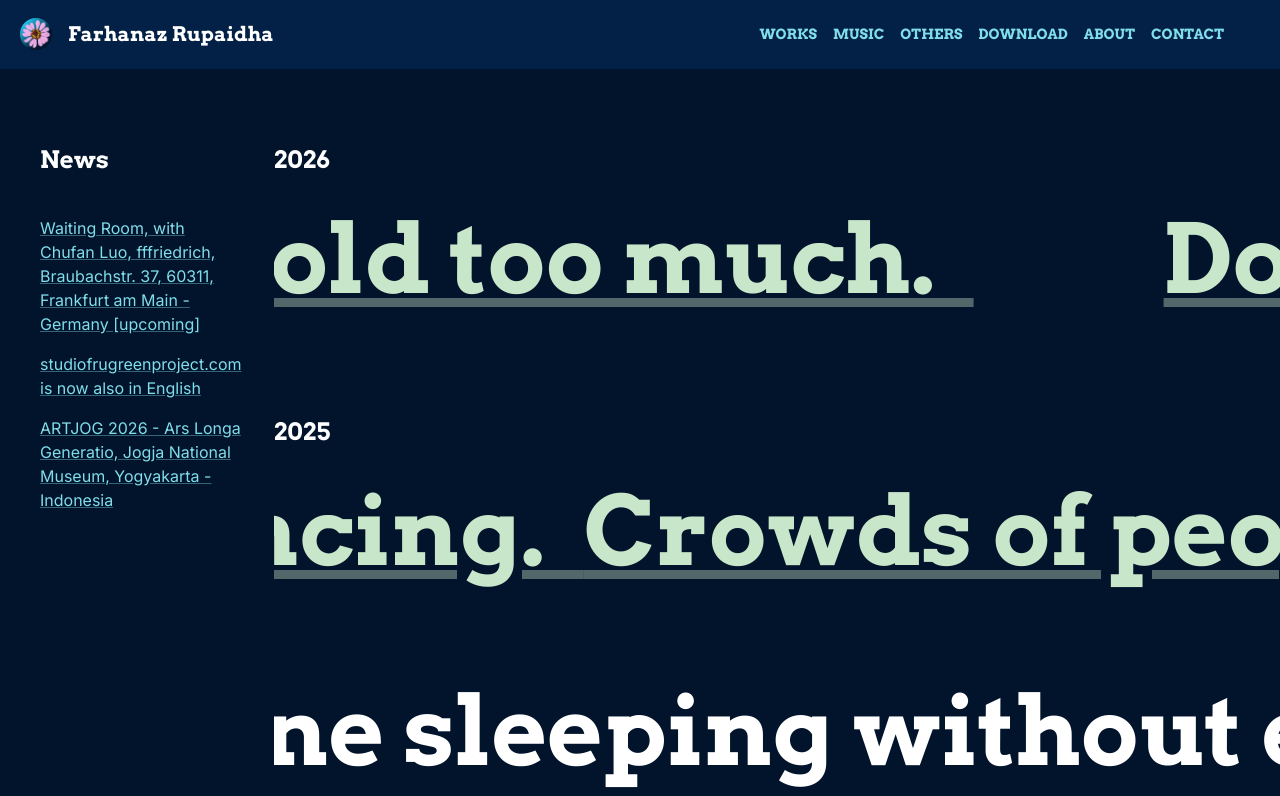
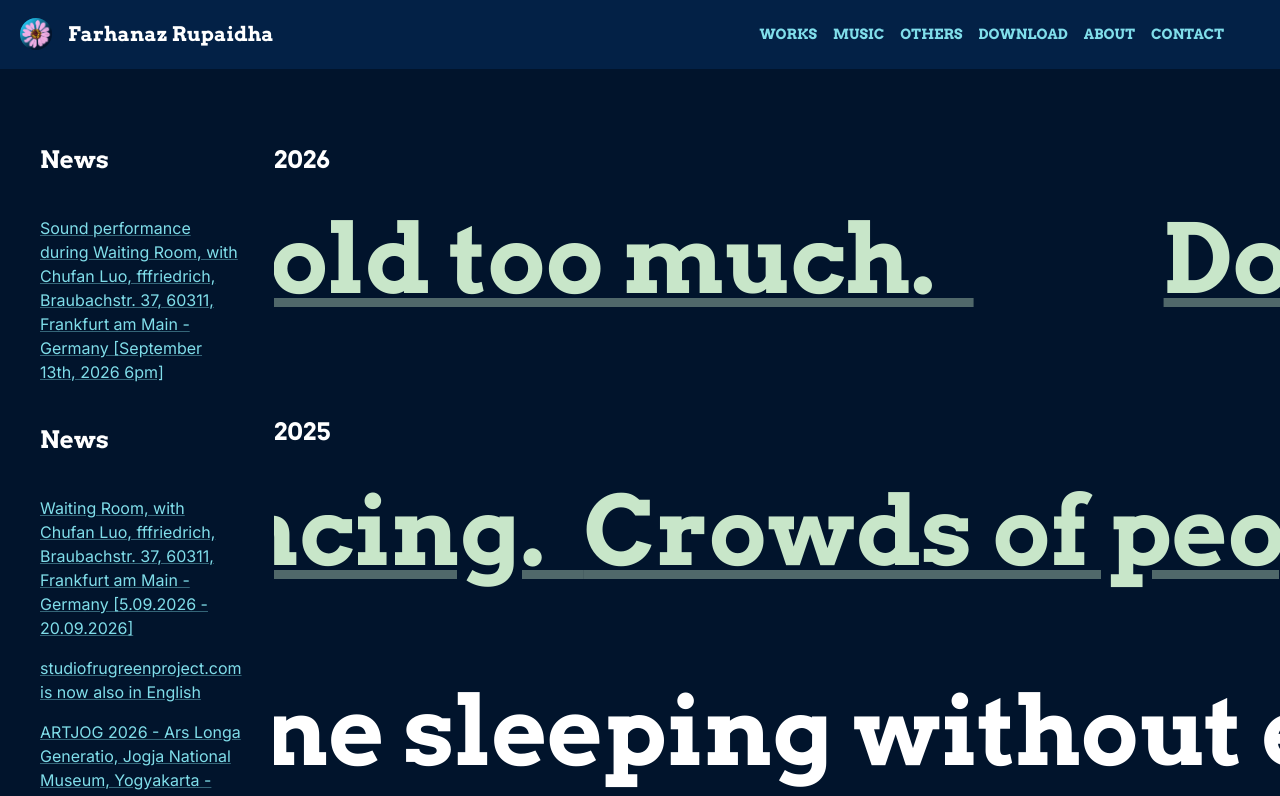
Before and after one commit to farhanazrupaidha/farhanazrupaidha-markdown, a Next.js app: page / in a window 1280 px wide. Shown: the top 796 px of the page. Built offline with nearby package versions, Linux system fonts and the light colour scheme; no server answers; what @mui/material-nextjs would draw is missing.

Commit message:
23rd commit

```diff
--- a/src/app/about/page.tsx
+++ b/src/app/about/page.tsx
@@ -38,7 +38,7 @@ export default function Index() {
         <p>[2026]</p>
         <ol className="list-decimal my-6 list-outside ml-20">
         <li>
-        <div><Typography variant="body1" color="#36d1f4">Waiting Room, with  Chufan Luo, fffriedrich, Braubachstr. 37, 60311, Frankfurt am Main - Germany [upcoming]</Typography></div>
+        <div><Typography variant="body1">Waiting Room, with  Chufan Luo, fffriedrich, Braubachstr. 37, 60311, Frankfurt am Main - Germany [September 5th - 20th 2026 ]</Typography></div>
         </li>
         </ol>
         <p>&nbsp;</p>
--- a/src/app/page.tsx
+++ b/src/app/page.tsx
@@ -31,10 +31,16 @@ export default function Index() {
         sx={{mb:10}}
       >
       <Item>
+          <Typography variant="h5" sx={{mt:5, mb:5}}>News</Typography>
+          <Typography variant="body1" sx={{mb:2}}>
+            <Link href="https://fffriedrich.de" target="_blank" color="secondary">
+              Sound performance during Waiting Room, with  Chufan Luo, fffriedrich, Braubachstr. 37, 60311, Frankfurt am Main - Germany [September 13th, 2026 6pm]
+            </Link>
+          </Typography>
         <Typography variant="h5" sx={{mt:5, mb:5}}>News</Typography>
           <Typography variant="body1" sx={{mb:2}}>
             <Link href="https://fffriedrich.de" target="_blank" color="secondary">
-              Waiting Room, with  Chufan Luo, fffriedrich, Braubachstr. 37, 60311, Frankfurt am Main - Germany [upcoming]
+              Waiting Room, with  Chufan Luo, fffriedrich, Braubachstr. 37, 60311, Frankfurt am Main - Germany [5.09.2026 - 20.09.2026]
             </Link>
           </Typography>
           <Typography variant="body1" sx={{mb:2}}>
```
